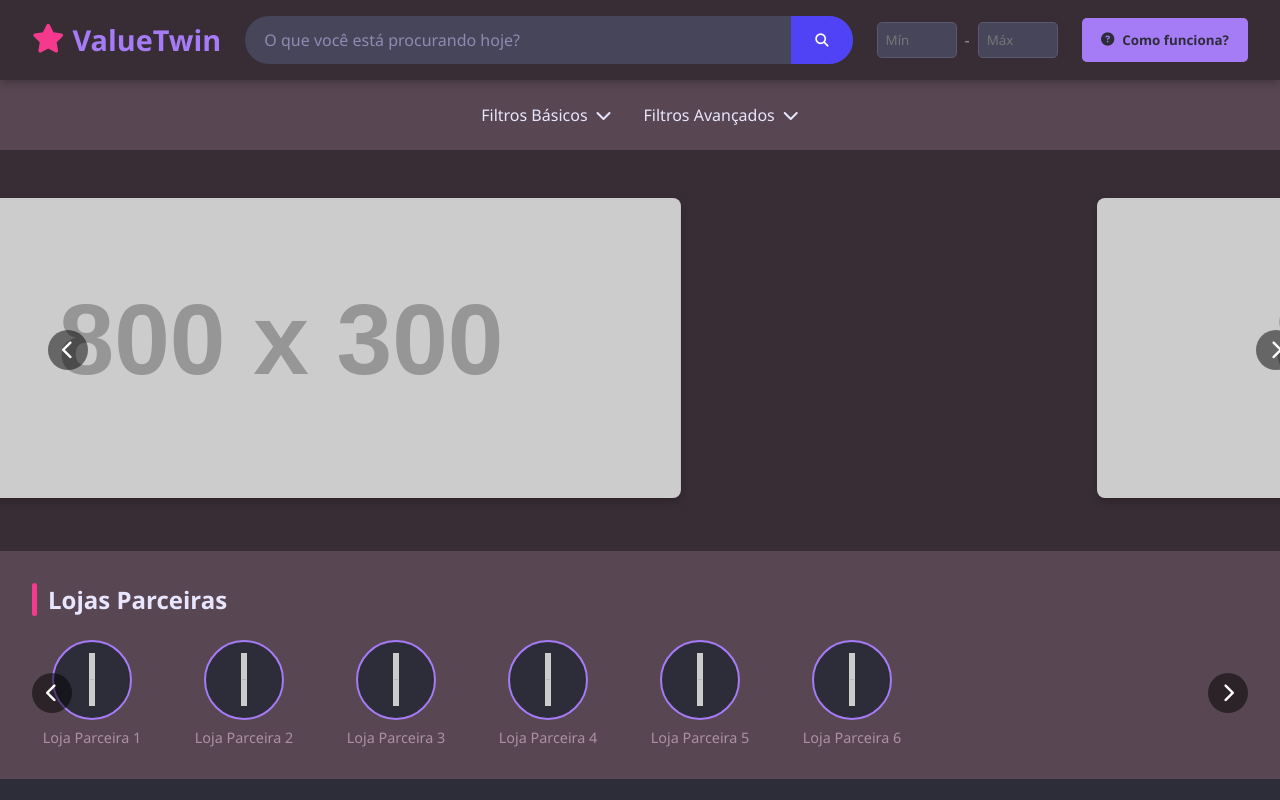
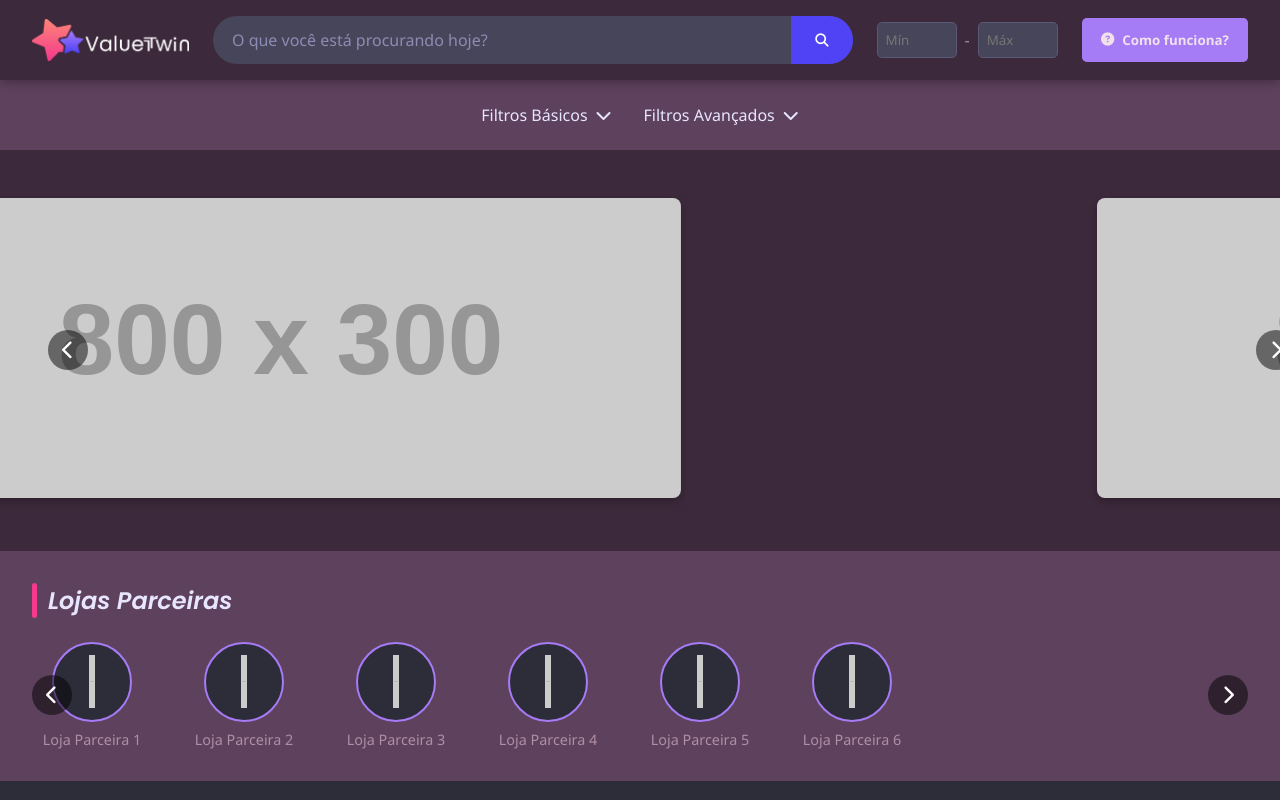
Before and after one commit to Muddykikoki/ValueTwin---Radar-de-Produto-Inteligente, a plain HTML site: page ValueTwin.html in a window 1280 px wide. Shown: the top 800 px of the page. Drawn offline with Linux system fonts and the light colour scheme; placeholder pictures from the web are drawn by us.

Commit message:
Update ValueTwin.html

```diff
--- a/ValueTwin.html
+++ b/ValueTwin.html
@@ -4,9 +4,16 @@
     <meta charset="UTF-8">
     <meta name="viewport" content="width=device-width, initial-scale=1.0">
     <title>ValueTwin</title>
+    <link rel="shortcut icon" href="dots/LogoIcone.png" type="image/x-icon">
     <link rel="stylesheet" href="https://cdnjs.cloudflare.com/ajax/libs/font-awesome/6.4.0/css/all.min.css">
+    <link rel="preconnect" href="https://fonts.googleapis.com">
+    <link rel="preconnect" href="https://fonts.gstatic.com" crossorigin>
+    <link href="https://fonts.googleapis.com/css2?family=Inter:ital,opsz,wght@0,14..32,100..900;1,14..32,100..900&family=Poppins:ital,wght@0,100;0,200;0,300;0,400;0,500;0,600;0,700;0,800;0,900;1,100;1,200;1,300;1,400;1,500;1,600;1,700;1,800;1,900&display=swap" rel="stylesheet">
     <style>
         :root {
+            /* Cores novas */
+            --preto-licorico: #3C293B;
+            --marrom-kona: #5E415D;
             /* Cores Principais */
             --rosa-profundo: #F53A8E;
             --salmao: #FE8878;
@@ -14,8 +21,8 @@
             --lavanda-pastel: #A67BF6;
 
             /* Cores de Fundo */
-            --preto-licorico: #382D34;
-            --marrom-kona: #584752;
+            /* --preto-licorico: #382D34; */
+            /* --marrom-kona: #584752; */
             --preto-rocha: #2D2C39;
             --cinza-eclipse: #47455A;
 
@@ -32,6 +39,7 @@
             --estrela-comentarios: #FFD700;
             --estrela-tecnica: #1E90FF;
             --estrela-media: #FF69B4;
+            /* fonte */
         }
 
         * {
@@ -40,6 +48,7 @@
             box-sizing: border-box;
             font-family: 'Segoe UI', Tahoma, Geneva, Verdana, sans-serif;
         }
+
 
         body {
             background-color: var(--preto-rocha);
@@ -62,7 +71,7 @@
         /* Botão do Tutorial */
             .tutorial-btn {
                 background-color: var(--lavanda-pastel);
-                color: var(--preto-rocha);
+                color: var(--texto-1);
                 border: none;
                 padding: 0.8rem 1.2rem;
                 border-radius: 0.3rem;
@@ -97,11 +106,11 @@
             gap: 0.5rem;
             cursor: pointer;
         }
-
-        .logo i {
-            color: var(--rosa-profundo);
-        }
-
+        .imglogo {
+            max-width: 9.8rem;
+            max-height: 9.8rem;
+
+        }
         .search-bar {
             flex: 1;
             min-width: 250px;
@@ -353,12 +362,18 @@
         }
 
         .section-title {
+            font-family: Poppins;
             font-size: 1.5rem;
             margin-bottom: 1.5rem;
             color: var(--texto-4);
             position: relative;
             padding-left: 1rem;
-        }
+            font-family: "Poppins", sans-serif;
+            font-weight: 600 !important;
+            font-style: italic;
+        }
+
+
 
         .section-title::before {
             content: '';
@@ -949,7 +964,7 @@
     <div id="home-page">
         <header>
             <div class="logo" onclick="refreshPage()">
-                <i class="fas fa-star"></i> ValueTwin
+                <img src="dots/Logo Text.png" alt="Logo" class="imglogo">
             </div>
             <div class="search-bar">
                 <input type="text" placeholder="O que você está procurando hoje?">
@@ -1306,8 +1321,8 @@
     <!-- Página Pós-Pesquisa -->
     <div id="search-page" style="display: none;">
         <header>
-            <div class="logo">
-                <i class="fas fa-star"></i> ValueTwin
+            <div class="logo" onclick="refreshPage()">
+                <img src="dots/Logo Text.png" alt="Logo" class="imglogo">
             </div>
             <div class="search-bar">
                 <input type="text" placeholder="O que você está procurando hoje?" value="ventilador">
@@ -1468,8 +1483,8 @@
     <!-- Página de Tutorial -->
     <div id="tutorial-page" style="display: none;">
         <header>
-            <div class="logo">
-                <i class="fas fa-star"></i> ValueTwin
+            <div class="logo" onclick="refreshPage()">
+                <img src="dots/Logo Text.png" alt="Logo" class="imglogo">
             </div>
         </header>
         <div class="tutorial-page">
```
